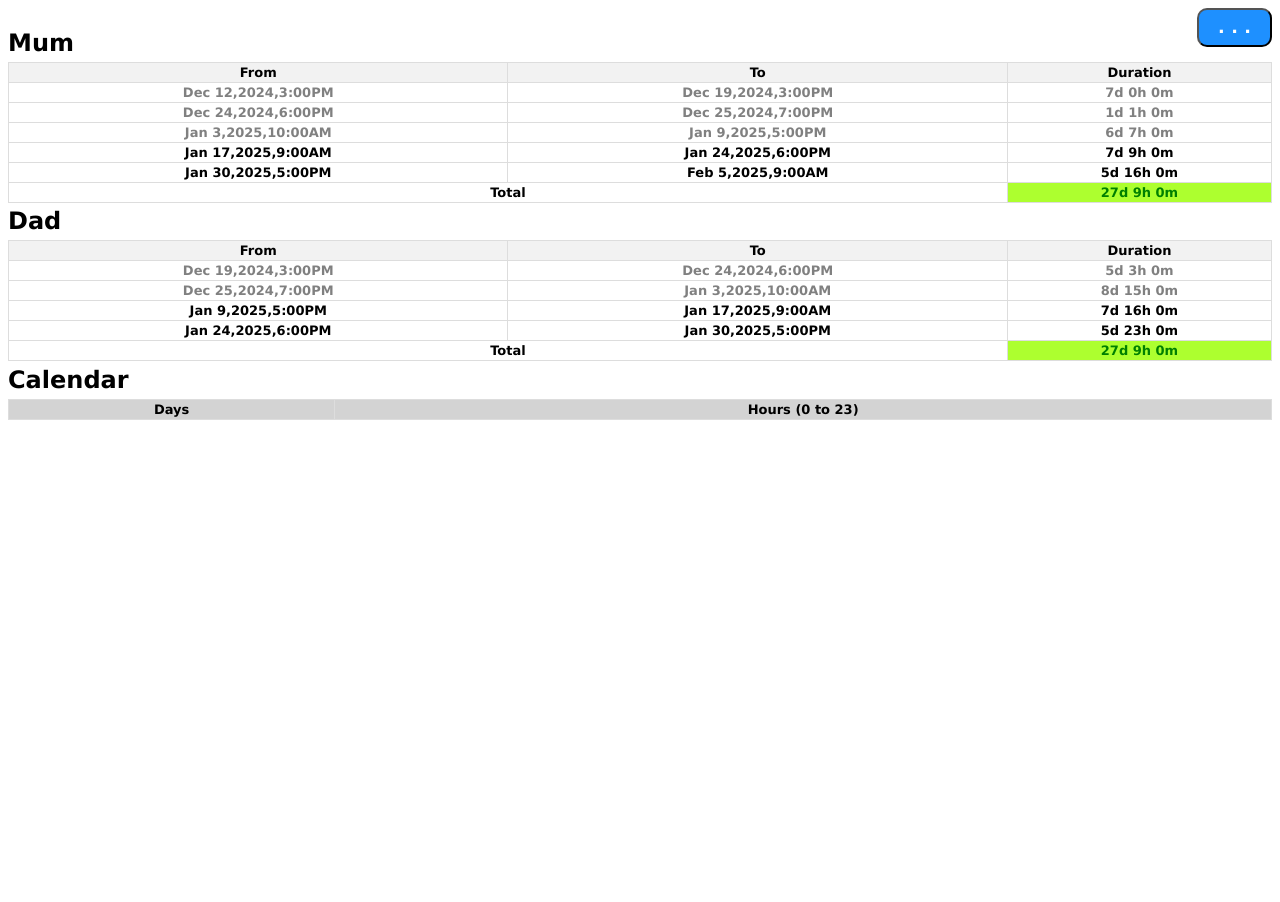
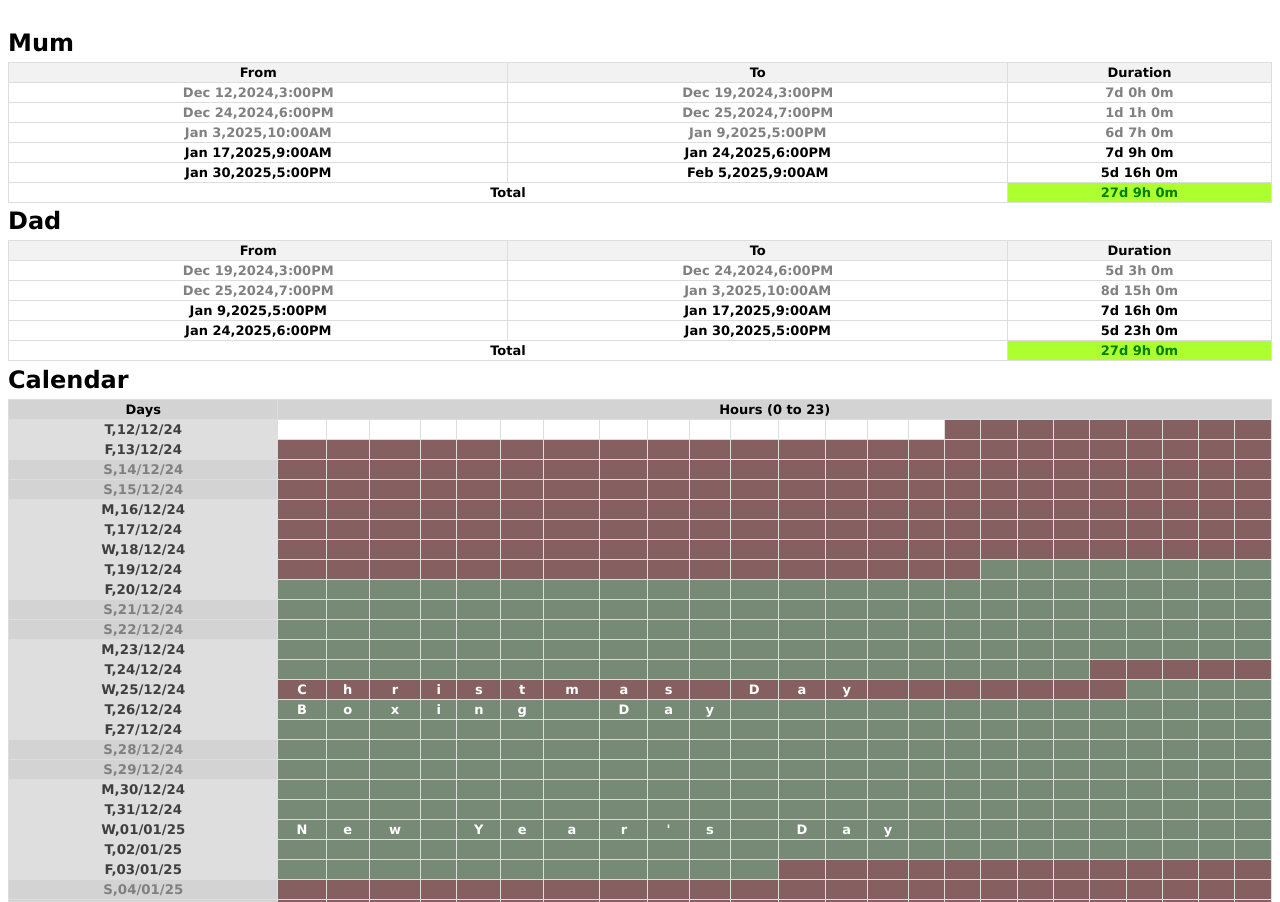
Before and after one commit to johncapt/care-planner, a plain HTML site: page index.html in a window 1280 px wide. Shown: the top 902 px of the page. Before the commit the page ends 800 px from the top, so only its background shows below. Drawn offline with Linux system fonts and the light colour scheme.

Commit message:
fixed display error

```diff
--- a/index.html
+++ b/index.html
@@ -5,7 +5,7 @@
     <meta charset="UTF-8">
     <meta name="viewport" content="width=device-width, initial-scale=1, maximum-scale=1, user-scalable=no">
     <meta name="mobile-web-app-capable" content="yes">
-    <title>Care planner</title>
+    <title>Care planner 2024-2025</title>
     <style>
         body {
             font-family: Verdana, sans-serif;
@@ -193,7 +193,7 @@
 </head>
 
 <body>
-    <button id="toggleButton">Back</button>
+    <button id="toggleButton" style="display: none;">Back</button>
     <div id="settingDiv" style="padding-top: 3rem;">
         <div class="form-element">
             <label for="startDate">Start date</label>
@@ -220,20 +220,6 @@
                 <div id="handoverList"></div>
             </fieldset>
         </div>
-        <!-- <div>
-            <fieldset>
-                <legend>Special Days</legend>
-                <div class="form-element">
-                    <label for="dateInputSpecialDay">Date</label>
-                    <input type="date" id="dateInputSpecialDay">
-                    <label for="labelInputSpecialDay">Label</label>
-                    <input type="text" id="labelInputSpecialDay" placeholder="Enter a label">
-                </div>
-                <button onclick="" disabled>+</button>
-                <div>&nbsp;</div>
-                <div id="specialDaysList">(TO DO...)</div>
-            </fieldset>
-        </div> -->
         <button style="width: 100%;margin-top: 1rem;" id="restoreDefaultsButton">Restore defaults</button>
     </div>
     <div id="careDiv" style="padding-top: 1rem;">
@@ -269,8 +255,8 @@
             }
         ];
 
-        const DEFAULT_START_DATE = '2024-12-12T15:00'; // Thursday 12 December 2024 15:00
-        const DEFAULT_END_DATE = '2025-02-05T09:00'; // Wednesday 5 February 2025 09:00
+        let DEFAULT_START_DATE = '2024-12-12'; // added  15:00
+        let DEFAULT_END_DATE = '2025-02-05'; // Wednesday 5 February 2025 09:00
         const DEFAULT_START_WITH = 'Mum';
         const DEFAULT_HANDOVERS = [
             '2024-12-19T15:00',
@@ -541,7 +527,7 @@
             updateHandoverDisplay()
         }
         function restaureDefaults() {
-            if (window.confirm("Are you sure you want to restaure defaults?")) {
+            // if (window.confirm("Are you sure you want to restaure defaults?")) {
             // Remove the item from localStorage
             localStorage.removeItem('cp_start_date');
             localStorage.removeItem('cp_end_date');
@@ -549,7 +535,7 @@
             localStorage.removeItem('cp_handovers');
             applyDefaults()
             computeAll()
-            }
+            // }
         }
         function fillHolidays(holidays) {
             holidays.forEach(holiday => {
@@ -615,7 +601,10 @@
                 updateHandoverDisplay();
             }
         }
-
+        restaureDefaults();
+        DEFAULT_START_DATE = '2024-12-12T15:00'; // added  15:00
+        DEFAULT_END_DATE = '2025-02-05T09:00'; // Wednesday 5 February 2025 09:00
+        computeAll();
     </script>
 </body>
 
```
Lines whose indentation alone changed are shown as unchanged.
